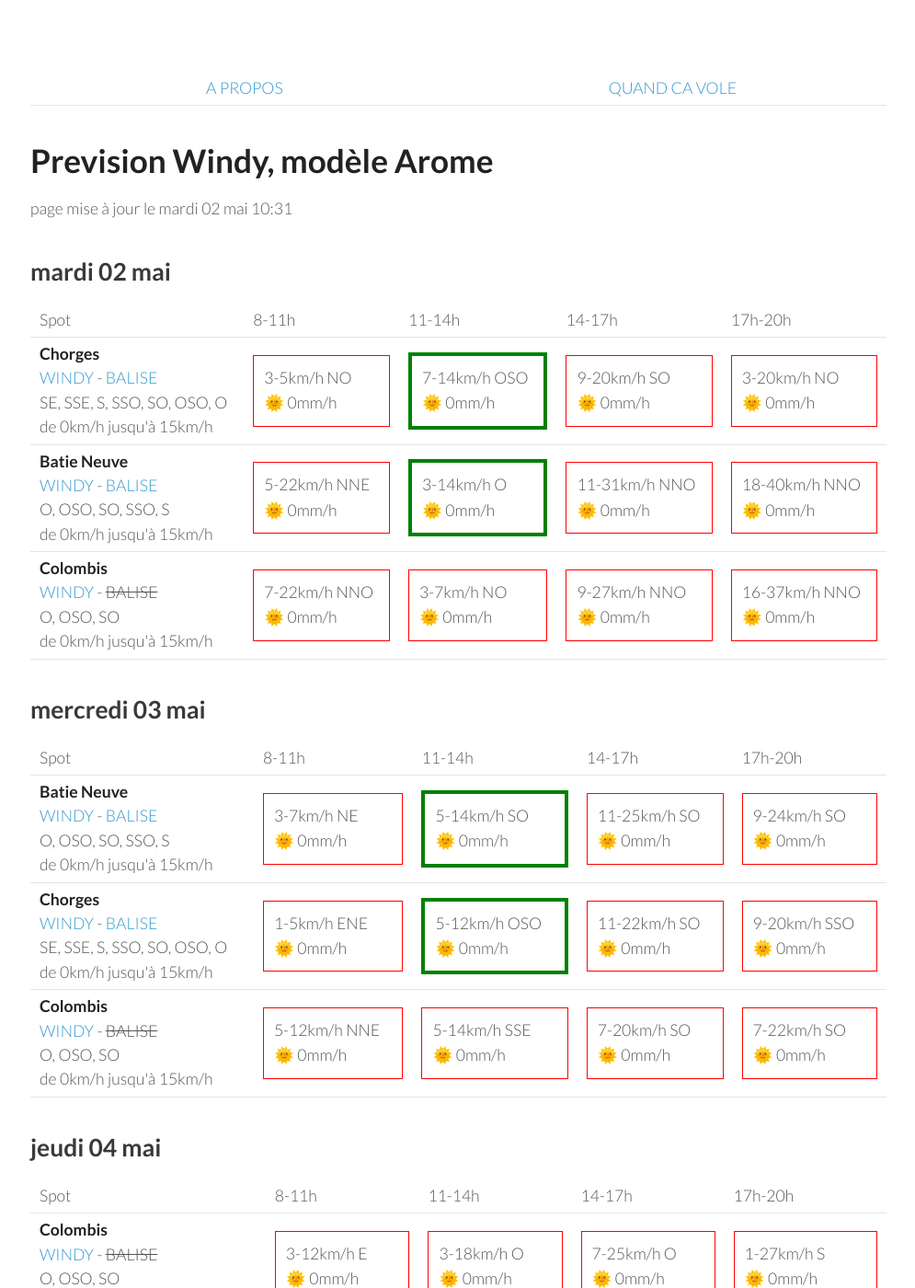
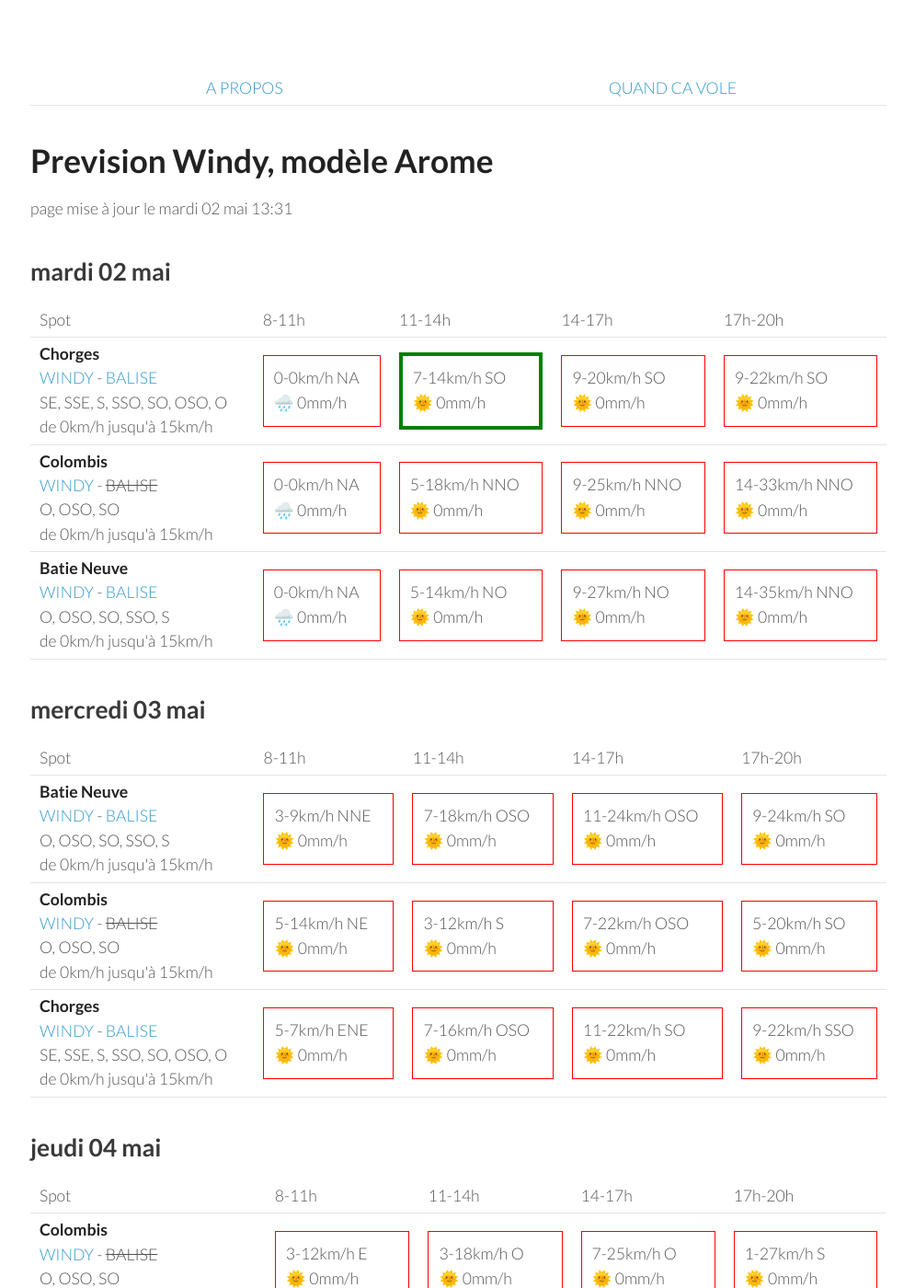
Before and after one commit to parapente-dans-le-nord/parapente-dans-le-nord.github.io, a Jekyll site: the page built from serre_poncon.markdown, in a window 1280 px wide and 1400 px high. Shown: the whole window at 92% size, without its empty margins (25-1020 px from the left). Built offline with Jekyll 4.4.1, drawn with Linux system fonts in a browser that asks for light colours.

Commit message:
update index.markdown

```diff
--- a/serre_poncon.markdown
+++ b/serre_poncon.markdown
@@ -7,7 +7,7 @@ title:  "Tous les spots"
 {: .links}
 
 # Prevision Windy, modèle Arome
-page mise à jour le mardi 02 mai 10:31
+page mise à jour le mardi 02 mai 13:31
 
 ## mardi 02 mai
 
@@ -24,31 +24,28 @@ page mise à jour le mardi 02 mai 10:31
 <tr>
         <td><strong>Chorges</strong><br><a href="https://windy.com/44.578/6.280?44.559,6.262,10">WINDY</a> - <span class=""><a href="https://www.openwindmap.org/PP554">BALISE</a> </span><br> <span class="vent-favorable">SE, SSE, S, SSO, SO, OSO, O</span><br><span class="force-vent">de 0km/h jusqu'à 15km/h</span> </td>
 
-            <td><div class="not-flyable"><p>3-5km/h NO</p><p>🌞 0mm/h</p></div></td>
-            <td><div class="flyable"><p>7-14km/h OSO</p><p>🌞 0mm/h</p></div></td>
+            <td><div class="not-flyable"><p>0-0km/h NA</p><p>🌧️ 0mm/h</p></div></td>
+            <td><div class="flyable"><p>7-14km/h SO</p><p>🌞 0mm/h</p></div></td>
             <td><div class="not-flyable"><p>9-20km/h SO</p><p>🌞 0mm/h</p></div></td>
-            <td><div class="not-flyable"><p>3-20km/h NO</p><p>🌞 0mm/h</p></div></td>
+            <td><div class="not-flyable"><p>9-22km/h SO</p><p>🌞 0mm/h</p></div></td>
 
+    </tr>
+<tr>
+        <td><strong>Colombis</strong><br><a href="https://windy.com/44.494/6.216?44.559,6.262,10">WINDY</a> - <span class="no-balise"> BALISE </span><br> <span class="vent-favorable">O, OSO, SO</span><br><span class="force-vent">de 0km/h jusqu'à 15km/h</span> </td>
+
+            <td><div class="not-flyable"><p>0-0km/h NA</p><p>🌧️ 0mm/h</p></div></td>
+            <td><div class="not-flyable"><p>5-18km/h NNO</p><p>🌞 0mm/h</p></div></td>
+            <td><div class="not-flyable"><p>9-25km/h NNO</p><p>🌞 0mm/h</p></div></td>
+            <td><div class="not-flyable"><p>14-33km/h NNO</p><p>🌞 0mm/h</p></div></td>
 
     </tr>
 <tr>
         <td><strong>Batie Neuve</strong><br><a href="https://windy.com/44.584/6.236?44.559,6.262,10,m:eTtagly">WINDY</a> - <span class=""><a href="https://www.openwindmap.org/PP554">BALISE</a> </span><br> <span class="vent-favorable">O, OSO, SO, SSO, S</span><br><span class="force-vent">de 0km/h jusqu'à 15km/h</span> </td>
 
-            <td><div class="not-flyable"><p>5-22km/h NNE</p><p>🌞 0mm/h</p></div></td>
-            <td><div class="flyable"><p>3-14km/h O</p><p>🌞 0mm/h</p></div></td>
-            <td><div class="not-flyable"><p>11-31km/h NNO</p><p>🌞 0mm/h</p></div></td>
-            <td><div class="not-flyable"><p>18-40km/h NNO</p><p>🌞 0mm/h</p></div></td>
-
-
-    </tr>
-<tr>
-        <td><strong>Colombis</strong><br><a href="https://windy.com/44.494/6.216?44.559,6.262,10">WINDY</a> - <span class="no-balise"> BALISE </span><br> <span class="vent-favorable">O, OSO, SO</span><br><span class="force-vent">de 0km/h jusqu'à 15km/h</span> </td>
-
-            <td><div class="not-flyable"><p>7-22km/h NNO</p><p>🌞 0mm/h</p></div></td>
-            <td><div class="not-flyable"><p>3-7km/h NO</p><p>🌞 0mm/h</p></div></td>
-            <td><div class="not-flyable"><p>9-27km/h NNO</p><p>🌞 0mm/h</p></div></td>
-            <td><div class="not-flyable"><p>16-37km/h NNO</p><p>🌞 0mm/h</p></div></td>
-
+            <td><div class="not-flyable"><p>0-0km/h NA</p><p>🌧️ 0mm/h</p></div></td>
+            <td><div class="not-flyable"><p>5-14km/h NO</p><p>🌞 0mm/h</p></div></td>
+            <td><div class="not-flyable"><p>9-27km/h NO</p><p>🌞 0mm/h</p></div></td>
+            <td><div class="not-flyable"><p>14-35km/h NNO</p><p>🌞 0mm/h</p></div></td>
 
     </tr>
 
@@ -70,30 +67,30 @@ page mise à jour le mardi 02 mai 10:31
 <tr>
         <td><strong>Batie Neuve</strong><br><a href="https://windy.com/44.584/6.236?44.559,6.262,10,m:eTtagly">WINDY</a> - <span class=""><a href="https://www.openwindmap.org/PP554">BALISE</a> </span><br> <span class="vent-favorable">O, OSO, SO, SSO, S</span><br><span class="force-vent">de 0km/h jusqu'à 15km/h</span> </td>
 
-            <td><div class="not-flyable"><p>3-7km/h NE</p><p>🌞 0mm/h</p></div></td>
-            <td><div class="flyable"><p>5-14km/h SO</p><p>🌞 0mm/h</p></div></td>
-            <td><div class="not-flyable"><p>11-25km/h SO</p><p>🌞 0mm/h</p></div></td>
+            <td><div class="not-flyable"><p>3-9km/h NNE</p><p>🌞 0mm/h</p></div></td>
+            <td><div class="not-flyable"><p>7-18km/h OSO</p><p>🌞 0mm/h</p></div></td>
+            <td><div class="not-flyable"><p>11-24km/h OSO</p><p>🌞 0mm/h</p></div></td>
             <td><div class="not-flyable"><p>9-24km/h SO</p><p>🌞 0mm/h</p></div></td>
+
+
+    </tr>
+<tr>
+        <td><strong>Colombis</strong><br><a href="https://windy.com/44.494/6.216?44.559,6.262,10">WINDY</a> - <span class="no-balise"> BALISE </span><br> <span class="vent-favorable">O, OSO, SO</span><br><span class="force-vent">de 0km/h jusqu'à 15km/h</span> </td>
+
+            <td><div class="not-flyable"><p>5-14km/h NE</p><p>🌞 0mm/h</p></div></td>
+            <td><div class="not-flyable"><p>3-12km/h S</p><p>🌞 0mm/h</p></div></td>
+            <td><div class="not-flyable"><p>7-22km/h OSO</p><p>🌞 0mm/h</p></div></td>
+            <td><div class="not-flyable"><p>5-20km/h SO</p><p>🌞 0mm/h</p></div></td>
 
 
     </tr>
 <tr>
         <td><strong>Chorges</strong><br><a href="https://windy.com/44.578/6.280?44.559,6.262,10">WINDY</a> - <span class=""><a href="https://www.openwindmap.org/PP554">BALISE</a> </span><br> <span class="vent-favorable">SE, SSE, S, SSO, SO, OSO, O</span><br><span class="force-vent">de 0km/h jusqu'à 15km/h</span> </td>
 
-            <td><div class="not-flyable"><p>1-5km/h ENE</p><p>🌞 0mm/h</p></div></td>
-            <td><div class="flyable"><p>5-12km/h OSO</p><p>🌞 0mm/h</p></div></td>
+            <td><div class="not-flyable"><p>5-7km/h ENE</p><p>🌞 0mm/h</p></div></td>
+            <td><div class="not-flyable"><p>7-16km/h OSO</p><p>🌞 0mm/h</p></div></td>
             <td><div class="not-flyable"><p>11-22km/h SO</p><p>🌞 0mm/h</p></div></td>
-            <td><div class="not-flyable"><p>9-20km/h SSO</p><p>🌞 0mm/h</p></div></td>
-
-
-    </tr>
-<tr>
-        <td><strong>Colombis</strong><br><a href="https://windy.com/44.494/6.216?44.559,6.262,10">WINDY</a> - <span class="no-balise"> BALISE </span><br> <span class="vent-favorable">O, OSO, SO</span><br><span class="force-vent">de 0km/h jusqu'à 15km/h</span> </td>
-
-            <td><div class="not-flyable"><p>5-12km/h NNE</p><p>🌞 0mm/h</p></div></td>
-            <td><div class="not-flyable"><p>5-14km/h SSE</p><p>🌞 0mm/h</p></div></td>
-            <td><div class="not-flyable"><p>7-20km/h SO</p><p>🌞 0mm/h</p></div></td>
-            <td><div class="not-flyable"><p>7-22km/h SO</p><p>🌞 0mm/h</p></div></td>
+            <td><div class="not-flyable"><p>9-22km/h SSO</p><p>🌞 0mm/h</p></div></td>
 
 
     </tr>
```
